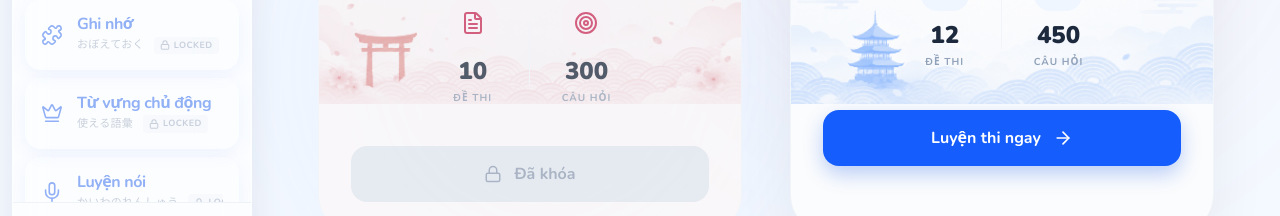
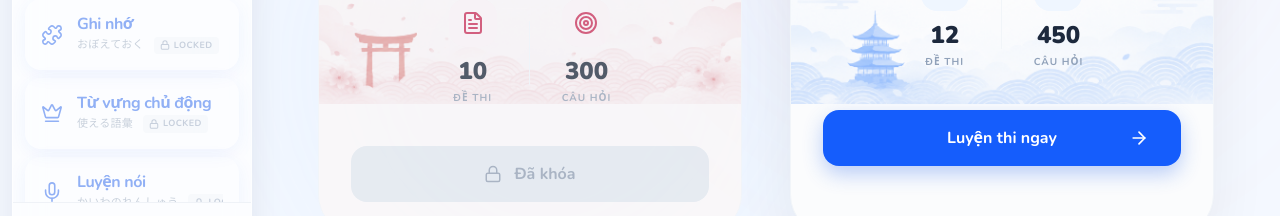
Before and after one commit to dotuananh2003/NihongoFlow, a React (Vite) app: page /exam in a window 1280 px wide. Shown: the part 506-722 px from the top of the page. Built offline with nearby package versions, Linux system fonts and the light colour scheme.

Commit message:
style: perfectly center button text in vocabulary and exam pages

```diff
--- a/src/pages/Exam/Exam.tsx
+++ b/src/pages/Exam/Exam.tsx
@@ -94,8 +94,9 @@ export const Exam = () => {
               </div>
             </div>
 
-            <button className="w-full bg-blue-600 hover:bg-blue-700 text-white font-bold py-4 rounded-2xl shadow-[0_8px_20px_rgba(37,99,235,0.3)] transition-all group-hover:shadow-[0_8px_25px_rgba(37,99,235,0.4)] flex items-center justify-center gap-3">
-              Luyện thi ngay <ArrowRight size={20} className="group-hover:translate-x-1 transition-transform" />
+            <button className="w-full relative bg-blue-600 hover:bg-blue-700 text-white font-bold py-4 rounded-2xl shadow-[0_8px_20px_rgba(37,99,235,0.3)] transition-all group-hover:shadow-[0_8px_25px_rgba(37,99,235,0.4)] flex items-center justify-center">
+              <span>Luyện thi ngay</span>
+              <ArrowRight size={20} className="absolute right-8 group-hover:translate-x-1 transition-transform" />
             </button>
           </div>
         </motion.div>
--- a/src/pages/Vocabulary/Vocabulary.tsx
+++ b/src/pages/Vocabulary/Vocabulary.tsx
@@ -99,8 +99,9 @@ export const Vocabulary = () => {
               </div>
             </div>
 
-            <button className="w-full bg-blue-600 hover:bg-blue-700 text-white font-bold py-4 rounded-2xl shadow-[0_8px_20px_rgba(37,99,235,0.3)] transition-all group-hover:shadow-[0_8px_25px_rgba(37,99,235,0.4)] flex items-center justify-center gap-3">
-              Bắt đầu học <ArrowRight size={20} className="group-hover:translate-x-1 transition-transform" />
+            <button className="w-full relative bg-blue-600 hover:bg-blue-700 text-white font-bold py-4 rounded-2xl shadow-[0_8px_20px_rgba(37,99,235,0.3)] transition-all group-hover:shadow-[0_8px_25px_rgba(37,99,235,0.4)] flex items-center justify-center">
+              <span>Bắt đầu học</span>
+              <ArrowRight size={20} className="absolute right-8 group-hover:translate-x-1 transition-transform" />
             </button>
           </div>
         </motion.div>
```
